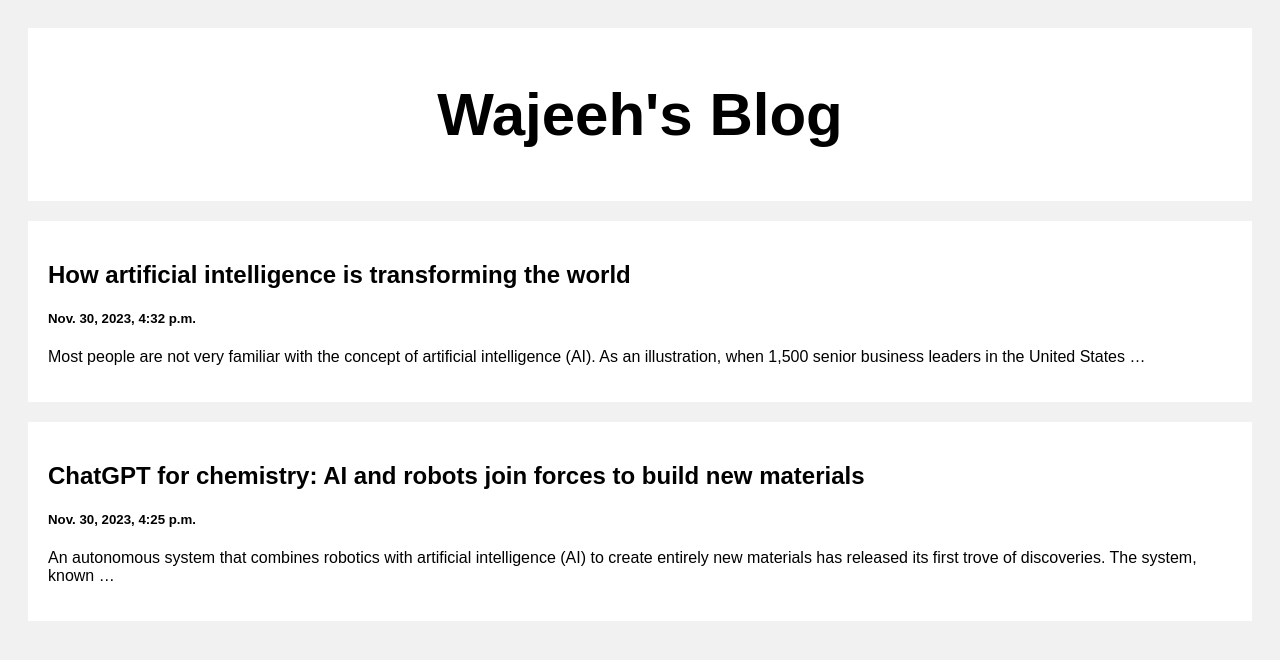
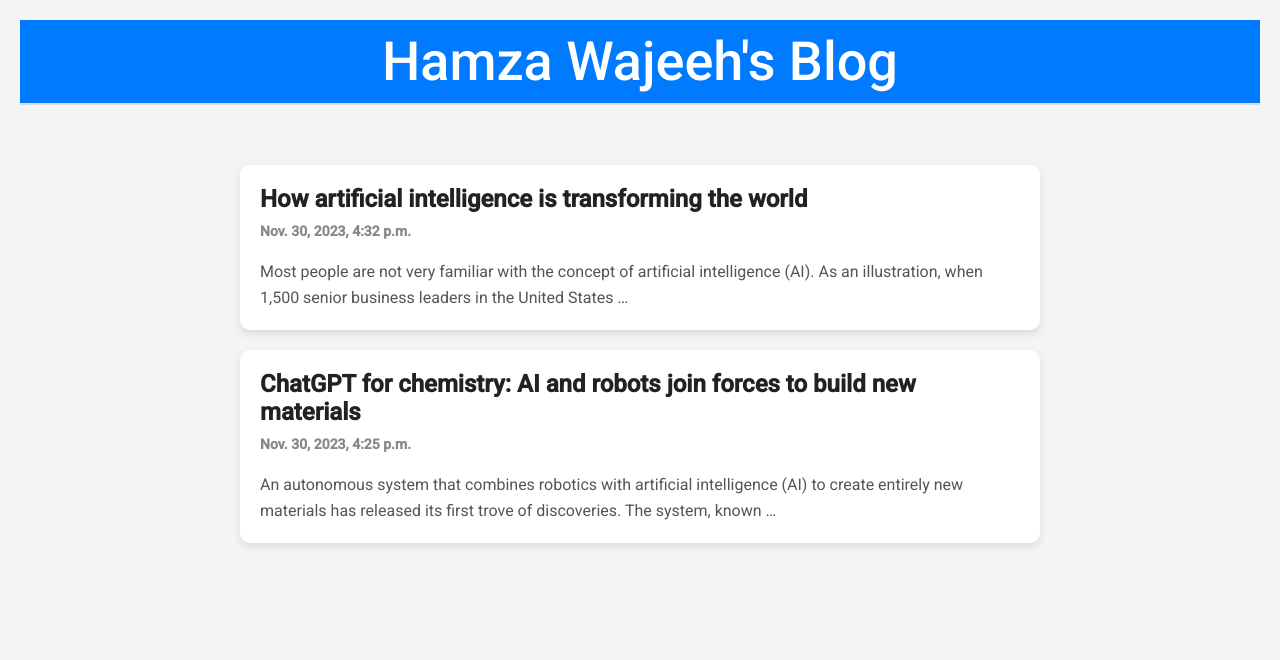
Before and after one commit to HamzaAhmedWajeeh/Django-Blog-App, a Django app: page / in a window 1280 px wide. Shown: the top 660 px of the page. Run offline with Django 4.2, Linux system fonts and the light colour scheme; data comes from the database, SQL or seed files in the repository.

Commit message:
updated css

```diff
--- a/templates/index.html
+++ b/templates/index.html
@@ -1,46 +1,93 @@
 <!DOCTYPE html>
-<html>
+<html lang="en">
 <head>
 <meta name="viewport" content="width=device-width, initial-scale=1">
+<link href="https://fonts.googleapis.com/css2?family=Roboto:wght@400;500&display=swap" rel="stylesheet">
 <style>
   * {
     box-sizing: border-box;
+    margin: 0;
+    padding: 0;
   }
 
   body {
-  font-family: Arial;
+    font-family: 'Roboto', sans-serif;
     padding: 20px;
-  background: #f1f1f1;
+    background: #f4f4f4;
+    color: #333;
   }
 
   .header {
-  padding: 2px;
-  font-size: 40px;
+    padding: 10px 0;
+    font-size: 36px;
     text-align: center;
-  background: white;
+    background-color: #007BFF;
+    border-bottom: 2px solid #ddd;
+    margin-bottom: 40px;
+  }
+
+  .header h2 {
+    margin: 0;
+    font-weight: 500;
+    color: #fff;
+  }
+
+  .row {
+    display: flex;
+    flex-wrap: wrap;
+    justify-content: center;
   }
 
   .leftcolumn {
-  float: left;
-  width: 100%;
+    width: 75%;
+    max-width: 800px;
   }
 
   .card {
-   background-color: white;
+    background-color: #fff;
     padding: 20px;
-   margin-top: 20px;
+    margin: 20px 0;
+    box-shadow: 0 4px 8px rgba(0, 0, 0, 0.1);
+    border-radius: 10px;
+    transition: transform 0.3s ease, box-shadow 0.3s ease;
   }
 
-.row:after {
-  content: "";
-  display: table;
-  clear: both;
+  .card:hover {
+    transform: translateY(-5px);
+    box-shadow: 0 8px 16px rgba(0, 0, 0, 0.2);
+  }
+
+  .card a {
+    text-decoration: none;
+    color: #333;
+  }
+
+  .card h2 {
+    font-size: 24px;
+    margin-bottom: 10px;
+    color: #222;
+    transition: color 0.3s ease;
+  }
+
+  .card:hover h2 {
+    color: #007BFF;
+  }
+
+  .card h5 {
+    font-size: 14px;
+    color: #888;
+    margin-bottom: 20px;
+  }
+
+  .card p {
+    font-size: 16px;
+    line-height: 1.6;
+    color: #555;
   }
 
   @media screen and (max-width: 800px) {
-  .leftcolumn, .rightcolumn {
+    .leftcolumn {
       width: 100%;
-    padding: 0;
     }
   }
 </style>
@@ -48,14 +95,14 @@ body {
 <body>
 
 <div class="header">
-  <h2>Wajeeh's Blog</h2>
+  <h2>Hamza Wajeeh's Blog</h2>
 </div>
 
 <div class="row">
   <div class="leftcolumn">
     {% for post in posts reversed %}
     <div class="card">
-      <a style="text-decoration: none; color: black;" href="/post/{{post.id}}">
+      <a href="/post/{{post.id}}">
         <h2>{{post.title}}</h2>
         <h5>{{post.created_at}}</h5>
         <p>{{post.body|truncatewords:25}}</p>
```
Also changed, not shown: templates/post.html (+54 -17 lines). Lines whose indentation alone changed are shown as unchanged.
